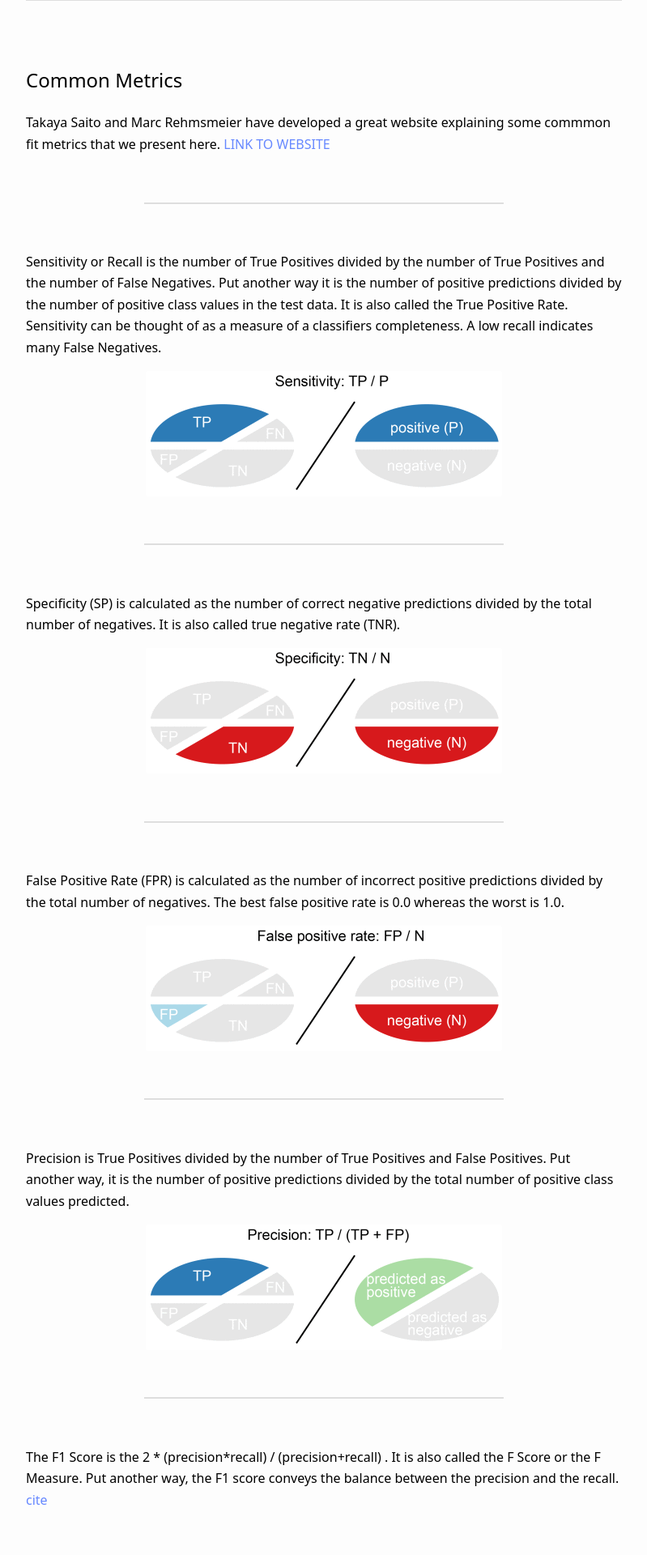
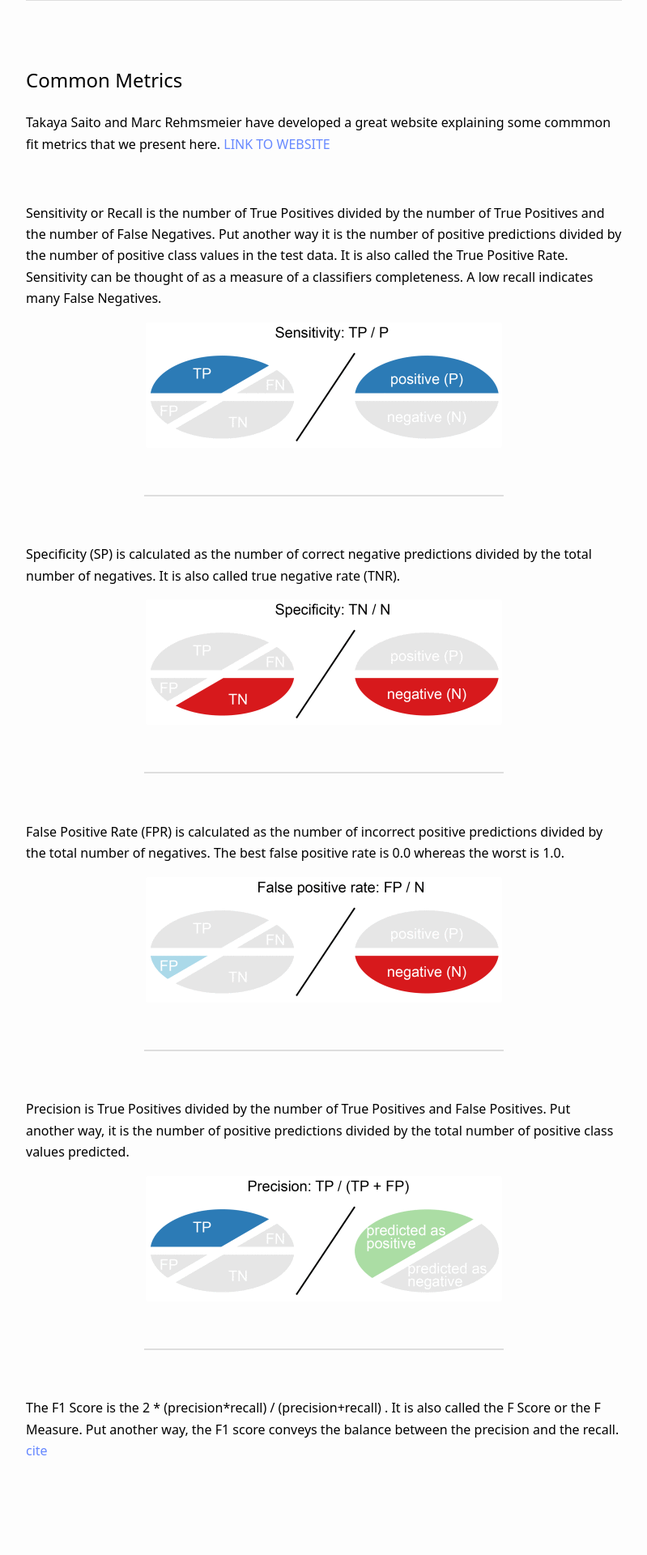
Before and after one commit to Nonprofit-Open-Data-Collective/machine_learning_mission_codes, a Jekyll site: the page built from docs/accuracy.md, in a window 1280 px wide. Shown: the part 1169-3089 px from the top of the page at 81% size, without its empty margins (240-1039 px from the left). Built offline with Jekyll 4.4.1, drawn with Linux system fonts in a browser that asks for light colours.

Commit message:
Update accuracy.md

```diff
--- a/docs/accuracy.md
+++ b/docs/accuracy.md
@@ -34,8 +34,6 @@ The confusion matrix organizes the results into a table where the actual classes
 
 Takaya Saito and Marc Rehmsmeier have developed a great website explaining some commmon fit metrics that we present here. [LINK TO WEBSITE](https://classeval.wordpress.com/introduction/basic-evaluation-measures/)
 
-<br>
-<hr style="width:60%; text-align:center; margin: 0 auto;" >
 <br>
 
 
```
